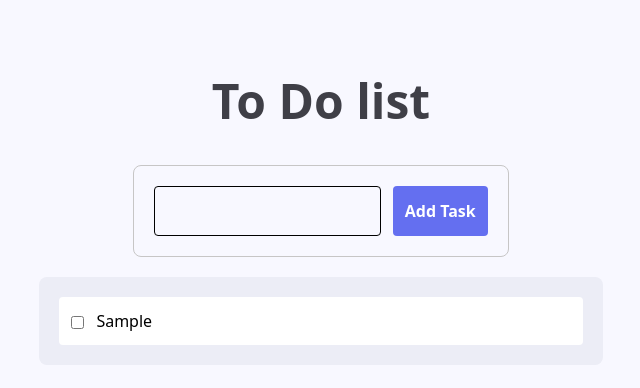
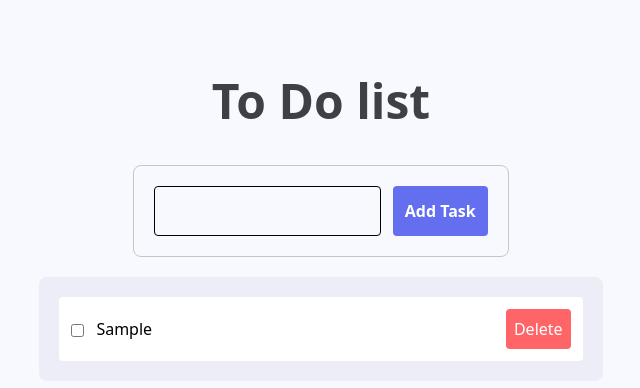
Before and after one commit to Akash2Patil/todolist, a React (Vite) app: page / in a window 1280 px wide. Both pictures are taken after typing "Sample" into the empty fields and a click on the input "Add Task". Shown: the top 388 px of the page, without its empty margins (319-959 px from the left). Built offline with nearby package versions, Linux system fonts and the light colour scheme.

Commit message:
delete btn added

```diff
--- a/src/component/Tasklist.jsx
+++ b/src/component/Tasklist.jsx
@@ -1,26 +1,29 @@
 import React from 'react'
 
-const Tasklist = ({tasks, settask }) => {
+const Tasklist = ({ tasks, settask }) => {
 
 
-  const handelCheckbox = (id)=>{
-    const updatedTasks = tasks.map((task)=>{
-      return task.id === id ? {...task, completed: !task.completed} : task
+  const handelCheckbox = (id) => {
+    const updatedTasks = tasks.map((task) => {
+      return task.id === id ? { ...task, completed: !task.completed } : task
     });
     settask(updatedTasks)
   }
 
+  const handledelete = (id) => {
+    const updatedtask = tasks.filter((task) => task.id !== id);
+    settask(updatedtask);
+  };
+
 
   return (
-    <div className='mt-5 w-1/2  bg-[#ecedf6] rounded-lg '>
+    <div className='mt-5 w-1/2  bg-[#ecedf6] rounded-lg overflow-y-auto'>
 
       {tasks.length > 0 ? <ul>
-      {tasks.map((task)=>(<li className='bg-white p-3 rounded-sm m-5 flex items-center ' key={task.id}> <input className='mt-1 mr-3' type="checkbox" checked={task.completed} onChange={()=>handelCheckbox(task.id)}/> <p className={`w-[100%] break-all ${task.completed ? 'line-through text-zinc-500' : ''}`}>{task.text}</p></li>))}
-    </ul> : <p className='text-center text-xl font-semibold p-3'>No Todos</p>}
-
-   {/* { <ul>
-      {tasks.map((task)=>(<li className='bg-white p-3 rounded-sm m-5 flex items-center ' key={task.id}> <input className='mt-1 mr-3' type="checkbox" checked={task.completed} onChange={()=>handelCheckbox(task.id)}/> <p className={`w-[100%] break-all ${task.completed ? 'line-through text-zinc-500' : ''}`}>{task.text}</p></li>))}
-    </ul>}  */}
+        {tasks.map((task) => (
+          <li className='bg-white p-3 rounded-sm m-5 flex items-center ' key={task.id}>
+            <input className='mt-1 mr-3' type="checkbox" checked={task.completed} onChange={() => handelCheckbox(task.id)} /> <p className={`w-[100%] break-all ${task.completed ? 'line-through text-zinc-500' : ''}`}>{task.text}</p> <button onClick={() => handledelete(task.id)} className=' bg-red-400 p-2 text-white rounded cursor-pointer'>Delete</button></li>))}
+      </ul> : <p className='text-center text-xl font-semibold p-3'>No Todos</p>}
     </div>
   )
 }
```
